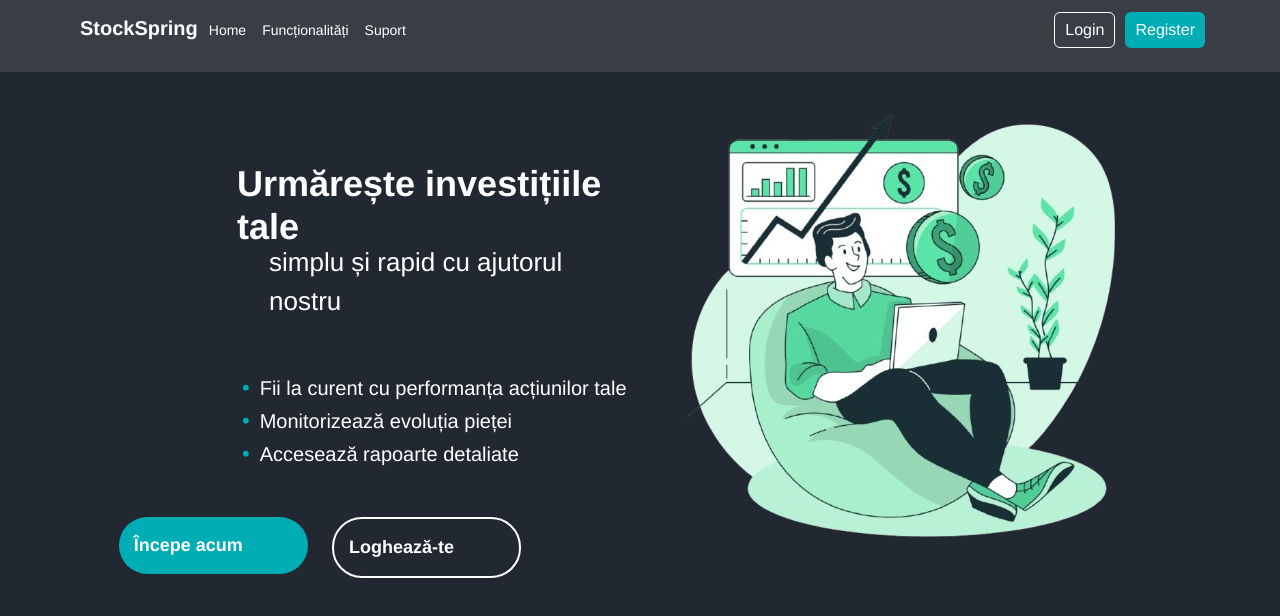
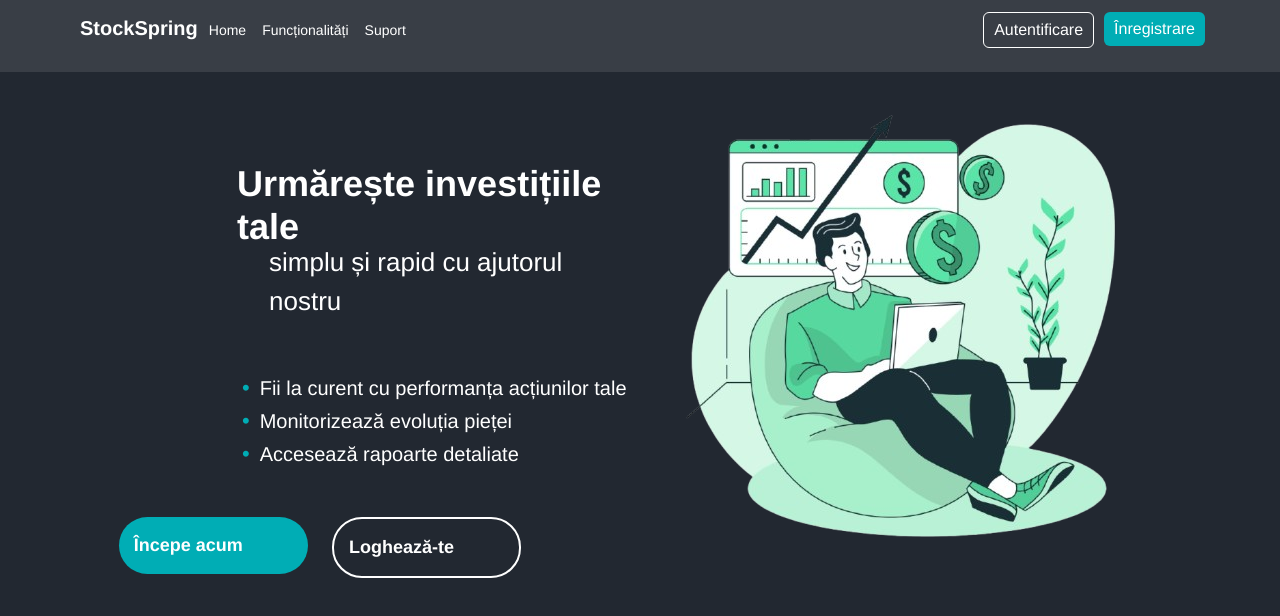
Before and after one commit to Pele02/StockSpring, a React (Vite) app in the folder frontend/: page / in a window 1280 px wide. Shown: the top 616 px of the page. Built offline with nearby package versions, Linux system fonts and the light colour scheme.

Commit message:
Login and register Page
Added links and navlinks instead of href and added empty login and register page

```diff
--- a/frontend/index.html
+++ b/frontend/index.html
@@ -2,7 +2,7 @@
 <html lang="en">
   <head>
     <meta charset="UTF-8" />
-    <link rel="icon" type="image/svg+xml" href="/vite.svg" />
+    <link rel="icon" type="image/png" href="src/assets/images/icon.png" />
     <meta name="viewport" content="width=device-width, initial-scale=1.0" />
     <title>StockSpring</title>
   </head>
--- a/frontend/package.json
+++ b/frontend/package.json
@@ -12,7 +12,8 @@
   "dependencies": {
     "bootstrap": "^5.3.3",
     "react": "^18.3.1",
-    "react-dom": "^18.3.1"
+    "react-dom": "^18.3.1",
+    "react-router-dom": "^6.28.0"
   },
   "devDependencies": {
     "@eslint/js": "^9.13.0",
--- a/frontend/src/App.jsx
+++ b/frontend/src/App.jsx
@@ -1,12 +1,20 @@
 import React from "react";
+import { BrowserRouter as Router, Routes, Route, Link } from "react-router-dom";
+
+// Import your page components
 import LandingPage from "./pages/LandingPage";
-import "./styles/index.css";
+import LoginPage from "./pages/LoginPage";
+import RegisterPage from "./pages/RegisterPage";
 
 const App = () => {
   return (
-    <>
-      <LandingPage />
-    </>
+    <Router>
+      <Routes>
+        <Route index element={<LandingPage />} />
+        <Route path="/login" element={<LoginPage />} />
+        <Route path="/register" element={<RegisterPage />} />
+      </Routes>
+    </Router>
   );
 };
 
--- a/frontend/src/components/ContentLandingPage.jsx
+++ b/frontend/src/components/ContentLandingPage.jsx
@@ -1,4 +1,5 @@
 import React from "react";
+import { Link } from "react-router-dom";
 import "bootstrap/dist/css/bootstrap.min.css";
 import landingPageImg from "../assets/images/landingPage.png";
 import "../styles/ContentLandingPage.css";
@@ -20,20 +21,24 @@ const ContentLandingPage = () => {
             </ul>
             <div className="row justify-content-center btn-row">
               <div className="col-4">
+                <Link to="/register">
                   <button
                     type="button"
                     className="btn btn-primary btn-lg content-page-btn"
                   >
                     Începe acum
                   </button>
+                </Link>
               </div>
               <div className="col-4">
+                <Link to="/login">
                   <button
                     type="button"
                     className="btn btn-outline-secondary btn-sm content-page-btn"
                   >
                     Loghează-te
                   </button>
+                </Link>
               </div>
             </div>
           </div>
--- a/frontend/src/components/NavbarLandingPage.jsx
+++ b/frontend/src/components/NavbarLandingPage.jsx
@@ -1,8 +1,13 @@
 import React from "react";
+import { NavLink } from "react-router-dom";
+import { Link } from "react-router-dom";
 import "bootstrap/dist/css/bootstrap.min.css";
 import "../styles/NavbarLandingPage.css";
 
 const NavbarLandingPage = () => {
+  const activeLink = ({ isActive }) =>
+    isActive ? "nav-link active-link" : "nav-link";
+
   return (
     <>
       <nav className="navbar navbar-expand-lg ">
@@ -10,28 +15,32 @@ const NavbarLandingPage = () => {
         <div className="navbar-collapse" id="navbarNav">
           <ul className="navbar-nav">
             <li className="nav-item">
-              <a className="nav-link" href="#">
+              <NavLink className={activeLink} to="">
                 Home
-              </a>
+              </NavLink>
             </li>
             <li className="nav-item">
-              <a className="nav-link" href="#">
+              <NavLink className={activeLink} to="/functionality">
                 Funcționalități
-              </a>
+              </NavLink>
             </li>
             <li className="nav-item">
-              <a className="nav-link" href="#">
+              <NavLink className={activeLink} to="/support">
                 Suport
-              </a>
+              </NavLink>
             </li>
           </ul>
           <div className="ms-auto d-flex">
-            <button type="button" className="btn btn-outline-light">
-              Login
-            </button>
-            <button type="button" className="btn btn-light">
-              Register
-            </button>
+            <Link to="/login">
+              <button type="button" className="btn btn-outline-light">
+                Autentificare
+              </button>
+            </Link>
+            <Link to="/register">
+              <button type="button" className="btn btn-light">
+                Înregistrare
+              </button>
+            </Link>
           </div>
         </div>
       </nav>
--- /dev/null
+++ b/frontend/src/pages/LoginPage.jsx
@@ -0,0 +1,7 @@
+import React from "react";
+
+const LoginPage = () => {
+  return <div>LoginPage</div>;
+};
+
+export default LoginPage;
--- /dev/null
+++ b/frontend/src/pages/RegisterPage.jsx
@@ -0,0 +1,7 @@
+import React from "react";
+
+const RegisterPage = () => {
+  return <div>RegisterPage</div>;
+};
+
+export default RegisterPage;
--- a/frontend/src/styles/contentLandingPage.css
+++ b/frontend/src/styles/contentLandingPage.css
@@ -78,6 +78,9 @@ ul.list-unstyled li::before {
     margin: 0 10px;
   }
 
+
+
+
 /* Adjust button sizes on smaller screens */
 @media (max-width: 768px) {
     .btn-row .col-4 {
--- a/frontend/src/styles/index.css
+++ b/frontend/src/styles/index.css
@@ -4,6 +4,14 @@ body {
   background-color: #222831;
   color: #FFFFFF;
 
+}
+
+a{
+  text-decoration: none;
+}
+
+a:hover{
+  text-decoration: none;
 }
 
 
```
Also changed, not shown: frontend/src/assets/images/icon.png (added), 1 other file (tests, documents, lock files or other folders). Lines whose indentation alone changed are shown as unchanged.
